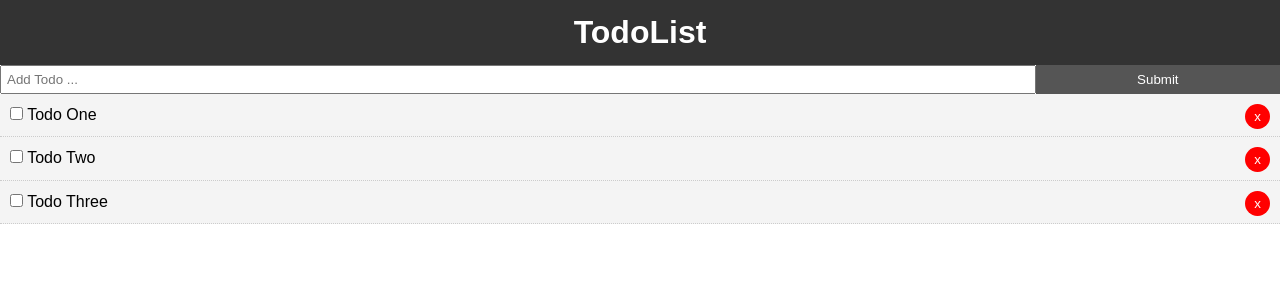
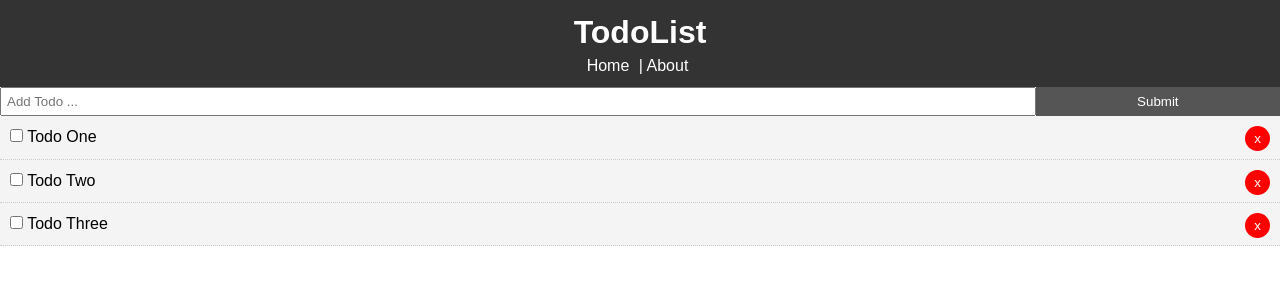
Before and after one commit to mamun-63/vue_crash_todolist, a Vue app: page / in a window 1280 px wide. Shown: the top 300 px of the page. Built offline with nearby package versions, Linux system fonts and the light colour scheme.

Commit message:
Vue Router - Home and About Page

```diff
--- a/package.json
+++ b/package.json
@@ -10,11 +10,13 @@
   "dependencies": {
     "core-js": "^3.6.5",
     "uuid": "^8.3.1",
-    "vue": "^2.6.11"
+    "vue": "^2.6.11",
+    "vue-router": "^3.2.0"
   },
   "devDependencies": {
     "@vue/cli-plugin-babel": "~4.5.0",
     "@vue/cli-plugin-eslint": "~4.5.0",
+    "@vue/cli-plugin-router": "^4.5.7",
     "@vue/cli-service": "~4.5.0",
     "babel-eslint": "^10.1.0",
     "eslint": "^6.7.2",
--- a/src/App.vue
+++ b/src/App.vue
@@ -1,51 +1,17 @@
 <template>
   <div id="app">
     <Header />
-    <AddTodo v-on:add-todo="addTodo" />
-    <Todos :todos="todos" v-on:del-todo="deleteTodo" />
+    <router-view/>
   </div>
 </template>
 
 <script>
 import Header from './components/layout/Header'
-import Todos from './components/Todos'
-import AddTodo from './components/AddTodo'
 
 export default {
-  name: 'App',
+  name: "App",
   components: {
-    Header,
-    Todos,
-    AddTodo
-  },
-  data () {
-    return {
-      todos: [
-        {
-          id: 1,
-          title: "Todo One",
-          completed: false
-        },
-        {
-          id: 2,
-          title: "Todo Two",
-          completed: false
-        },
-        {
-          id: 3,
-          title: "Todo Three",
-          completed: false
-        },
-      ]
-    }
-  },
-  methods: {
-    deleteTodo(id) {
-      this.todos = this.todos.filter(todo => todo.id !== id)
-    },
-    addTodo(newTodo) {
-      this.todos = [...this.todos, newTodo]
-    }
+    Header
   }
 }
 </script>
--- a/src/components/AddTodo.vue
+++ b/src/components/AddTodo.vue
@@ -1,7 +1,7 @@
 <template>
   <div>
     <form @submit.prevent="addTodo">
-      <input type="text" v-model="title" name="title" placeholder="Add Todo ...">
+      <input type="text" v-model="title" name="title" placeholder="Add Todo ..." required autocomplete="off">
       <input type="submit" value="Submit" class="btn">
     </form>
   </div>
--- a/src/components/layout/Header.vue
+++ b/src/components/layout/Header.vue
@@ -1,6 +1,10 @@
 <template>
   <div class="header">
     <h1>TodoList</h1>
+    <div id="nav">
+      <router-link to="/">Home</router-link> |
+      <router-link to="/about">About</router-link>
+    </div>
   </div>
 </template>
 
@@ -21,5 +25,6 @@ export default {
   .header a {
     color: #fff;
     padding-right: 5px;
+    text-decoration: none;
   }
 </style>
--- a/src/main.js
+++ b/src/main.js
@@ -1,8 +1,10 @@
 import Vue from 'vue'
 import App from './App.vue'
+import router from './router'
 
 Vue.config.productionTip = false
 
 new Vue({
-  render: h => h(App),
+  router,
+  render: h => h(App)
 }).$mount('#app')
--- /dev/null
+++ b/src/router/index.js
@@ -0,0 +1,27 @@
+import Vue from 'vue'
+import VueRouter from 'vue-router'
+import Home from '../views/Home.vue'
+
+Vue.use(VueRouter)
+
+const routes = [
+  {
+    path: '/',
+    name: 'Home',
+    component: Home
+  },
+  {
+    path: '/about',
+    name: 'About',
+    // route level code-splitting
+    // this generates a separate chunk (about.[hash].js) for this route
+    // which is lazy-loaded when the route is visited.
+    component: () => import(/* webpackChunkName: "about" */ '../views/About.vue')
+  }
+]
+
+const router = new VueRouter({
+  routes
+})
+
+export default router
--- /dev/null
+++ b/src/views/About.vue
@@ -0,0 +1,13 @@
+<template>
+  <div class="about">
+    <p>This is a simple TodoList app created with Vue js.</p>
+  </div>
+</template>
+
+<style scoped>
+  .about {
+    display: grid;
+    place-items: center;
+    margin-top: 20px;
+  }
+</style>
--- /dev/null
+++ b/src/views/Home.vue
@@ -0,0 +1,48 @@
+<template>
+  <div id="app">
+    <Header />
+    <AddTodo v-on:add-todo="addTodo" />
+    <Todos :todos="todos" v-on:del-todo="deleteTodo" />
+  </div>
+</template>
+
+<script>
+import Todos from '../components/Todos'
+import AddTodo from '../components/AddTodo'
+export default {
+  name: 'Home',
+  components: {
+    Todos,
+    AddTodo
+  },
+  data () {
+    return {
+      todos: [
+        {
+          id: 1,
+          title: "Todo One",
+          completed: false
+        },
+        {
+          id: 2,
+          title: "Todo Two",
+          completed: false
+        },
+        {
+          id: 3,
+          title: "Todo Three",
+          completed: false
+        },
+      ]
+    }
+  },
+  methods: {
+    deleteTodo(id) {
+      this.todos = this.todos.filter(todo => todo.id !== id)
+    },
+    addTodo(newTodo) {
+      this.todos = [...this.todos, newTodo]
+    }
+  }
+}
+</script>
```
Also changed, not shown: 1 other file (tests, documents, lock files or other folders).
